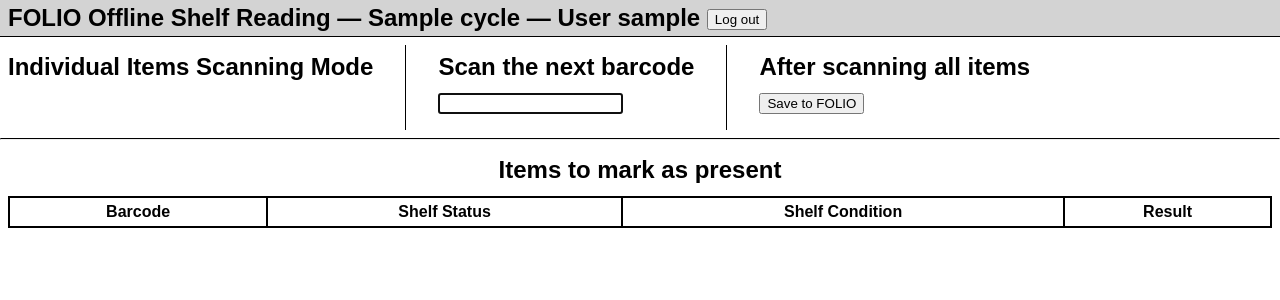
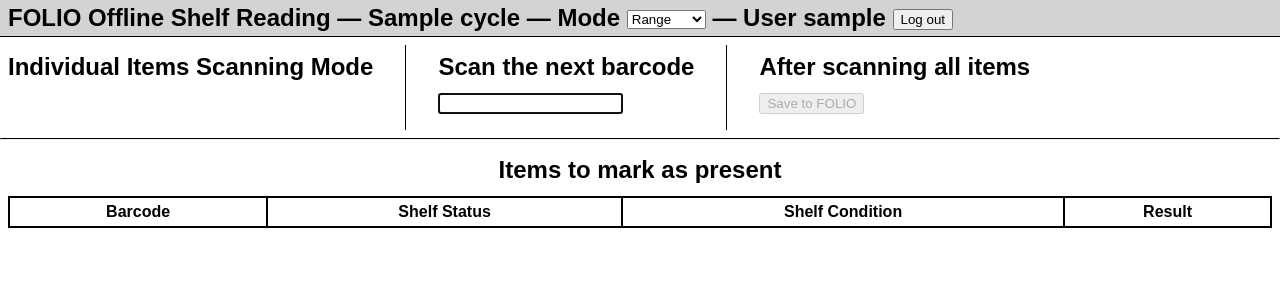
Before and after one commit to lehigh-university-libraries/folio-offline-shelf-reading, a Python web app: template application/templates/individual.html in a window 1280 px wide. Shown: the top 300 px of the page. Run offline with Jinja, Linux system fonts and the light colour scheme; the template is opened without the code that fills it: most values are stand-ins (such as "Sample title", 1, 10 or a date in 2020); lists and menus that the app fills with data are empty.

Commit message:
Change mode via drop-down

```diff
--- a/application/app.py
+++ b/application/app.py
@@ -171,6 +171,7 @@
 
     return render_template(
         mode + ".html",
+        mode=mode,
         cycle=inventoried_statistical_code["name"],
         username=session["username"],
         test=dict(config["Testing"]) if eval(config["Testing"]["enabled"]) else False,
--- a/application/static/app.css
+++ b/application/static/app.css
@@ -28,7 +28,7 @@
     background-color: lightgray;
     border-bottom: 1px solid black;
 
-    button {
+    button, select {
         vertical-align: middle;
     }
 }
--- a/application/static/base.js
+++ b/application/static/base.js
@@ -13,13 +13,30 @@
 const BEEP_GOOD = new Audio("static/beep-313342.mp3");
 const BEEP_BAD = new Audio("static/message-notification-103496.mp3");
 
+let modeValue;
 let itemBarcodes;
 let previousScannedRow;
 let conditionsMap;
 
 addEventListener("load", (event) => {
   loadConditions();
+  modeValue = document.querySelector("#mode_select option:checked").value;
 });
+
+document.getElementById("mode_select").addEventListener("change", (event) => {
+  const saveEnabled = !document.getElementById("save_to_folio").disabled;
+  if (saveEnabled) {
+    const ok = confirm("Switching to a different mode will discard any scanned items below that have not yet been saved to FOLIO.  Are you sure?");
+    if (!ok) {
+      document.getElementById("mode_select").value = modeValue;
+      return;
+    }
+  }
+
+  const selected = document.querySelector("#mode_select option:checked");
+  const href = selected.value;
+  document.location.href = href;
+})
 
 async function loadConditions() {
   const response = await fetch('load-conditions');
--- a/application/static/individual.js
+++ b/application/static/individual.js
@@ -1,6 +1,5 @@
 addEventListener("load", (event) => {
   document.getElementById("next_barcode").disabled = false;
-  document.getElementById("save_to_folio").disabled = false;
   document.getElementById("next_barcode").focus();
 
   printItemsTableHeader();
@@ -31,6 +30,7 @@
     `);
   previousScannedRow = document.querySelectorAll("#items_table tbody tr").length;
   itemBarcodes.push(barcode);
+  document.getElementById("save_to_folio").disabled = false;
 }
 
 function saveToFolio() {
--- a/application/templates/base.html
+++ b/application/templates/base.html
@@ -8,7 +8,20 @@
 
   <body>
 
-    <h1>FOLIO Offline Shelf Reading &mdash; {{ cycle }} &mdash; User {{username}} <button class="logout" onclick="logout();">Log out</button> </h1>
+    <h1>
+      FOLIO Offline Shelf Reading
+      &mdash;
+      {{ cycle }}
+      &mdash;
+      Mode
+      <select id="mode_select">
+        <option value="./" {{ 'selected' if mode is eq "default" }}>Range</option>
+        <option value="./individual" {{ 'selected' if mode is eq "individual" }}>Individual</option>
+      </select>
+      &mdash;
+      User {{username}}
+      <button class="logout" onclick="logout();">Log out</button>
+    </h1>
 
     <div class="control_sections">
 
```
